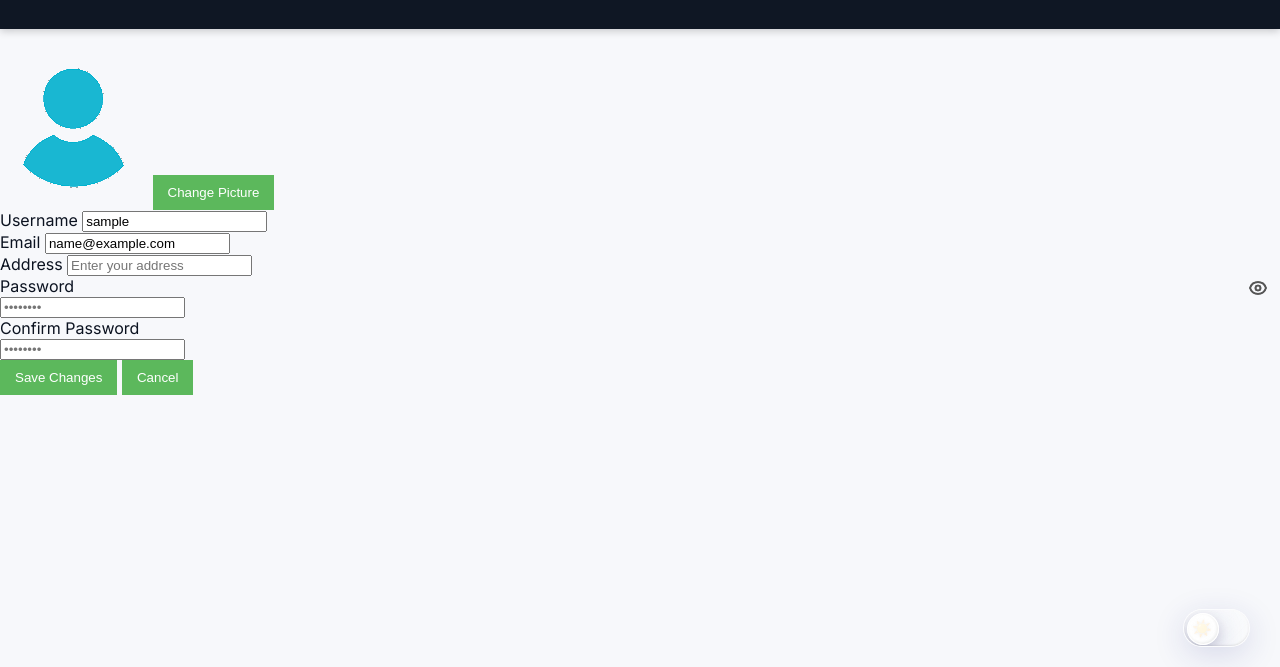
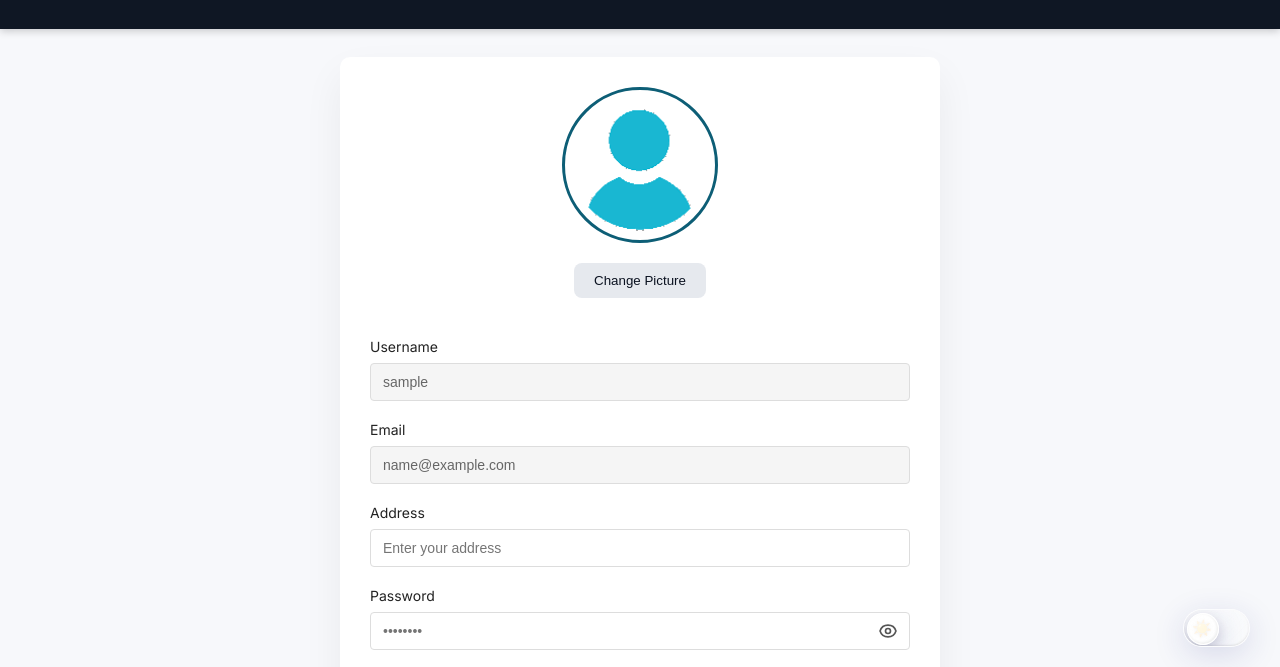
Before and after one commit to toolhousebit-lgtm/ToolHouseBit-Final, a plain HTML site: page ToolHouseBit/src/profile.html in a window 1280 px wide. Shown: the part 123-790 px from the top of the page. Drawn offline with Linux system fonts and the light colour scheme; sample sign-in values are in the browser's storage.

```diff
--- a/ToolHouseBit/src/styles/auth.css
+++ b/ToolHouseBit/src/styles/auth.css
@@ -870,3 +870,159 @@ body.dark-mode .search-results {
 body.dark-mode .muted {
     color: var(--muted);
 }
+
+/* Profile Page Styles */
+.profile-container {
+    max-width: 600px;
+    margin: 28px auto;
+    padding: 0 20px;
+}
+
+.profile-card {
+    background: var(--card);
+    padding: 30px;
+    border-radius: 10px;
+    box-shadow: 0 18px 40px rgba(11, 18, 32, 0.06);
+}
+
+.profile-pic-section {
+    display: flex;
+    flex-direction: column;
+    align-items: center;
+    margin-bottom: 40px;
+}
+
+.profile-pic-large {
+    width: 150px;
+    height: 150px;
+    border-radius: 50%;
+    object-fit: cover;
+    border: 3px solid var(--accent-2);
+    margin-bottom: 20px;
+}
+
+.btn-secondary {
+    padding: 10px 20px;
+    background: #e6e9ee;
+    color: #0b1220;
+    border: none;
+    border-radius: 8px;
+    cursor: pointer;
+    font-weight: 500;
+    transition: all 0.2s ease;
+}
+
+.btn-secondary:hover {
+    background: #d0d4dd;
+    transform: translateY(-2px);
+}
+
+.btn-primary {
+    padding: 12px 24px;
+    background: var(--accent-2);
+    color: #fff;
+    border: none;
+    border-radius: 8px;
+    cursor: pointer;
+    font-weight: 600;
+    transition: all 0.2s ease;
+    width: 100%;
+    margin-top: 20px;
+}
+
+.btn-primary:hover {
+    transform: translateY(-3px);
+    box-shadow: 0 12px 28px rgba(13, 94, 118, 0.12);
+}
+
+.profile-form {
+    display: flex;
+    flex-direction: column;
+    gap: 0;
+}
+
+.form-group {
+    margin-bottom: 20px;
+}
+
+.form-group label {
+    display: block;
+    font-size: 14px;
+    font-weight: 500;
+    color: #222;
+    margin-bottom: 8px;
+}
+
+.form-group input {
+    width: 100%;
+    padding: 10px 12px;
+    border: 1px solid #ddd;
+    border-radius: 4px;
+    box-sizing: border-box;
+    font-size: 14px;
+    background: #fff;
+}
+
+.form-group input:read-only {
+    background: #f5f5f5;
+    color: #666;
+    cursor: not-allowed;
+}
+
+.password-field {
+    position: relative;
+}
+
+.password-field input {
+    width: 100%;
+    padding: 10px 35px 10px 12px;
+}
+
+.password-field .show-code-btn {
+    position: absolute;
+    right: 12px;
+    top: 50%;
+    transform: translateY(-50%);
+}
+
+.msg {
+    margin-top: 16px;
+    padding: 12px;
+    border-radius: 4px;
+    text-align: center;
+    font-size: 14px;
+}
+
+/* Dark Mode Profile Styles */
+body.dark-mode .profile-card {
+    background: var(--card);
+    box-shadow: 0 18px 40px rgba(0, 0, 0, 0.3);
+}
+
+body.dark-mode .profile-pic-large {
+    border-color: var(--accent-2);
+}
+
+body.dark-mode .btn-secondary {
+    background: #444;
+    color: #e0e0e0;
+}
+
+body.dark-mode .btn-secondary:hover {
+    background: #555;
+}
+
+body.dark-mode .form-group label {
+    color: #e0e0e0;
+}
+
+body.dark-mode .form-group input {
+    background: #3a3a3a;
+    color: #e0e0e0;
+    border-color: #444;
+}
+
+body.dark-mode .form-group input:read-only {
+    background: #2a2a2a;
+    color: #999;
+}
```
